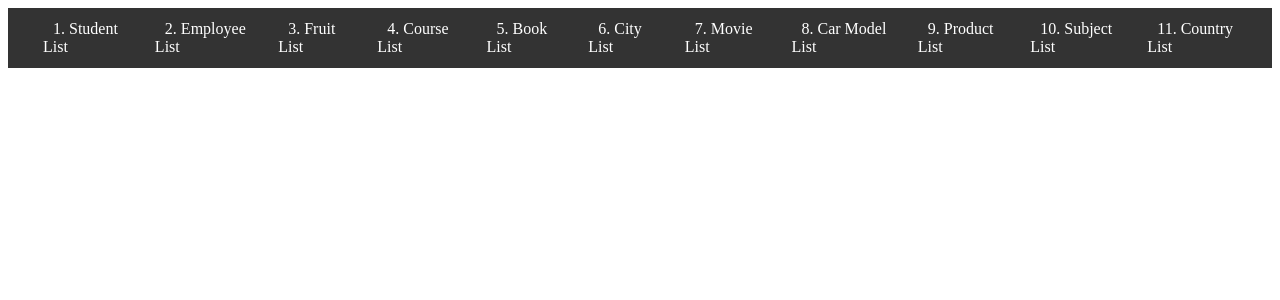
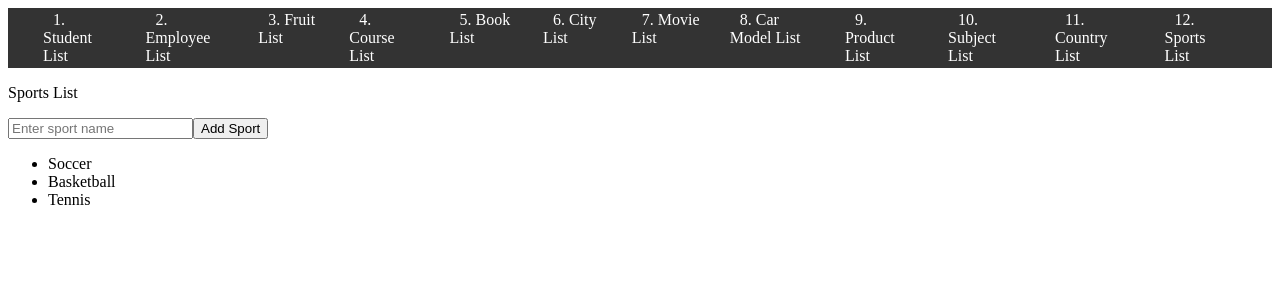
Before and after one commit to kaysie0919/AngularDataStructure, an Angular app: page /spolist in a window 1280 px wide. Before the commit this address led to /. Shown: the top 300 px of the page. Built offline with nearby package versions, Linux system fonts and the light colour scheme.

Commit message:
#12 Add Sports List Component

```diff
--- a/src/app/app.component.html
+++ b/src/app/app.component.html
@@ -11,6 +11,7 @@
     <li><a routerLink="prolist">9. Product List</a></li>
     <li><a routerLink="sublist">10. Subject List</a></li>
     <li><a routerLink="counlist">11. Country List</a></li>
+    <li><a routerLink="spolist">12. Sports List</a></li>
   </ul>
 </nav>
 <router-outlet></router-outlet>
--- a/src/app/app.module.ts
+++ b/src/app/app.module.ts
@@ -17,6 +17,7 @@ import { ProductlistComponent } from "./components/productlist/productlist.compo
 import { Subject } from "rxjs";
 import { SubjectlistComponent } from "./components/subjectlist/subjectlist.component";
 import { CountrylistComponent } from "./components/countrylist/countrylist.component";
+import { SportslistComponent } from "./components/sportslist/sportslist.component";
 
 
 
@@ -33,6 +34,7 @@ const routes: Routes = [
     {path: 'prolist', component: ProductlistComponent},
     {path: 'sublist', component: SubjectlistComponent},
     {path: 'counlist', component: CountrylistComponent},
+    {path: 'spolist', component: SportslistComponent},
 ]
 
 @NgModule ({
@@ -57,6 +59,7 @@ const routes: Routes = [
         ProductlistComponent,
         SubjectlistComponent,
         CountrylistComponent,
+        SportslistComponent,
     ],
 
     providers: [
--- /dev/null
+++ b/src/app/components/sportslist/sportslist.component.html
@@ -0,0 +1,8 @@
+<p>Sports List</p>
+<input type="text" [(ngModel)]="sport" placeholder="Enter sport name">
+
+<button (click)="addSport()">Add Sport</button>
+
+<ul>
+  <li *ngFor="let sport of sportsList">{{ sport }}</li>
+</ul>
--- /dev/null
+++ b/src/app/components/sportslist/sportslist.component.ts
@@ -0,0 +1,19 @@
+import { Component } from '@angular/core';
+
+@Component({
+  selector: 'app-sportslist',
+  templateUrl: './sportslist.component.html',
+  styleUrl: './sportslist.component.css'
+})
+export class SportslistComponent {
+  sport: string = '';
+  sportsList: string[] = ['Soccer', 'Basketball', 'Tennis'];
+
+  addSport() {
+    if (this.sport.trim()) {
+      this.sportsList.push(this.sport.trim());
+      this.sport = '';
+    }
+  }
+
+}
```
Also changed, not shown: src/app/components/sportslist/sportslist.component.css (added), 1 other file (tests, documents, lock files or other folders).
